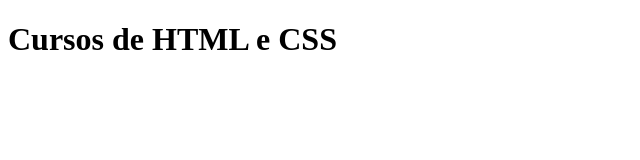
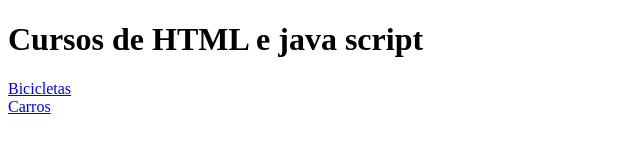
Before and after one commit to clecio-sousa/origamid-html-css-iniciantes, a plain HTML site: page index.html in a window 1280 px wide. Shown: the whole page, without its empty margins (0-640 px from the left). Drawn offline with Linux system fonts and the light colour scheme.

Commit message:
Update html main

```diff
--- a/index.html
+++ b/index.html
@@ -2,11 +2,19 @@
 <html>
     <head>
         <meta charset="utf-8">
-        <title>Cursos de HTML e CSS</title>
+        <title>Cursos de HTML e java script</title>
+        <link rel="stylesheet" href="style.css">
     </head>
 
     <body>
-        <h1>Cursos de HTML e CSS</h1>
+
+        <h1>Cursos de HTML e java script</h1>
+        <a href="/produtos/bicicletas.html">Bicicletas</a><br>
+
+        <a href="/produtos/carros.html">Carros</a>
+
+<!-- COMENTARIO -->
+
     </body>
 
 </html>
```
